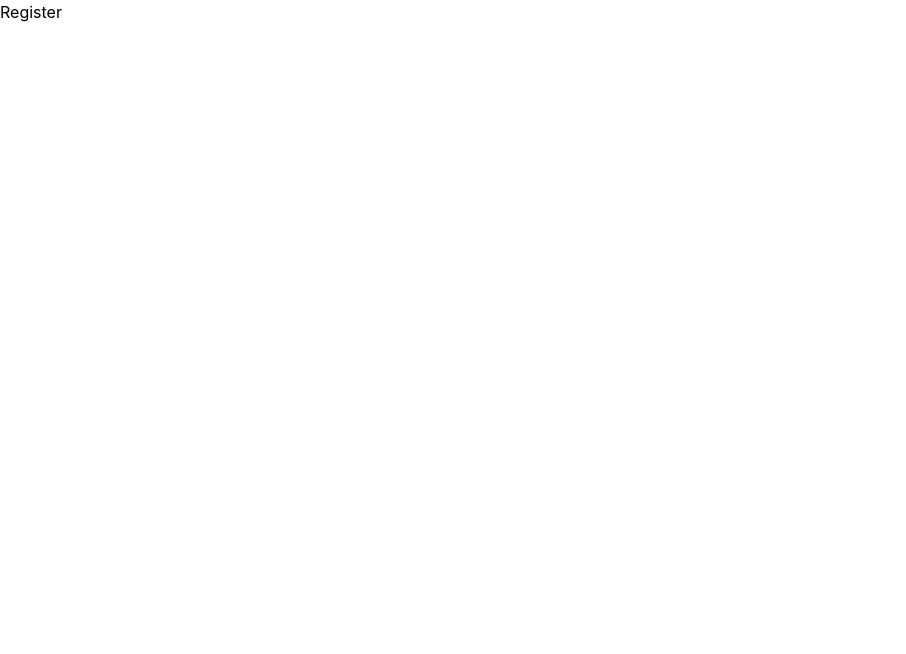
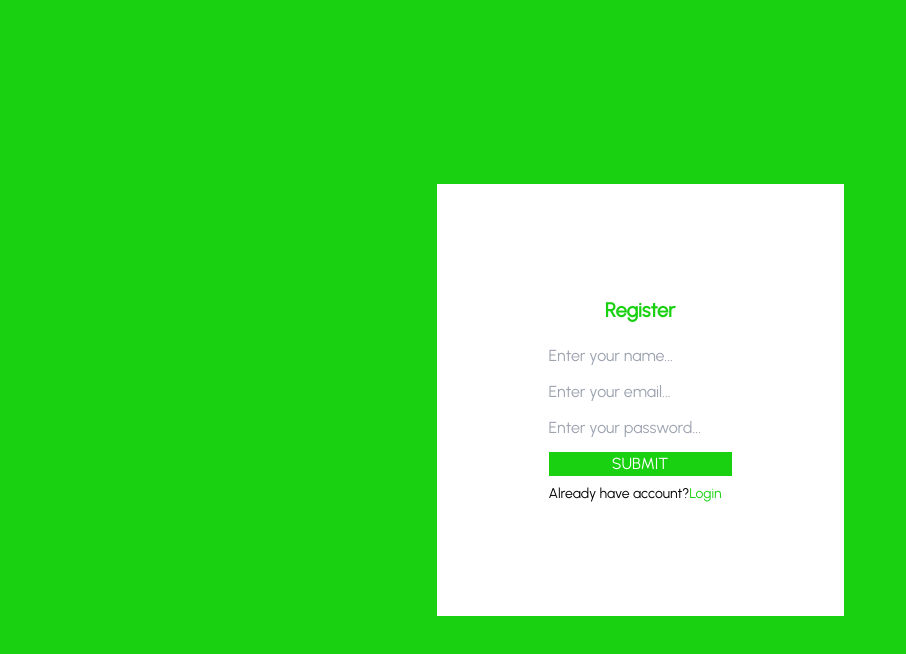
Before and after one commit to udaya19/mern-chatapp-client, a React (Create React App) app: page /register in a window 1280 px wide. Shown: the top 654 px of the page, without its empty margins (0-906 px from the left). Built offline with nearby package versions, Linux system fonts and the light colour scheme.

Commit message:
login and registration pages

```diff
--- a/public/index.html
+++ b/public/index.html
@@ -10,6 +10,12 @@
       content="Web site created using create-react-app"
     />
     <link rel="apple-touch-icon" href="%PUBLIC_URL%/logo192.png" />
+    <link rel="preconnect" href="https://fonts.googleapis.com" />
+    <link rel="preconnect" href="https://fonts.gstatic.com" crossorigin />
+    <link
+      href="https://fonts.googleapis.com/css2?family=Urbanist&display=swap"
+      rel="stylesheet"
+    />
     <!--
       manifest.json provides metadata used when your web app is installed on a
       user's mobile device or desktop. See https://developers.google.com/web/fundamentals/web-app-manifest/
--- a/src/index.css
+++ b/src/index.css
@@ -4,9 +4,7 @@
 
 body {
   margin: 0;
-  font-family: -apple-system, BlinkMacSystemFont, 'Segoe UI', 'Roboto', 'Oxygen',
-    'Ubuntu', 'Cantarell', 'Fira Sans', 'Droid Sans', 'Helvetica Neue',
-    sans-serif;
+  font-family: 'Urbanist', sans-serif;
   -webkit-font-smoothing: antialiased;
   -moz-osx-font-smoothing: grayscale;
 }
--- a/src/pages/Login/index.jsx
+++ b/src/pages/Login/index.jsx
@@ -1,7 +1,55 @@
-import React from "react";
+import React, { useState } from "react";
+import { Link } from "react-router-dom";
 
 const Login = () => {
-  return <div>Login</div>;
+  const [email, setEmail] = useState("");
+  const [password, setPassword] = useState("");
+  const onSubmit = (e) => {
+    e.preventDefault();
+  };
+  return (
+    <div className="h-screen bg-primary flex justify-center items-center">
+      <div className="form-box flex flex-col bg-white p-28">
+        <h1 className="text-primary font-bold text-xl mb-5 text-center">
+          Login
+        </h1>
+        <form action="" className="flex flex-col" onSubmit={onSubmit}>
+          <input
+            type="email"
+            name="email"
+            className="mb-3 focus:outline-black"
+            placeholder="Enter your email..."
+            value={email}
+            onChange={(e) => {
+              setEmail(e.target.value);
+            }}
+          />
+          <input
+            type="password"
+            name="password"
+            className="mb-3 focus:outline-black"
+            placeholder="Enter your password..."
+            value={password}
+            onChange={(e) => {
+              setPassword(e.target.value);
+            }}
+          />
+          <button
+            className="uppercase hover:bg-gray-50 transition-colors hover:text-primary bg-primary text-white"
+            type="submit"
+          >
+            Submit
+          </button>
+        </form>
+        <span className="text-sm mt-2">
+          Don't have an account?
+          <Link to="/register" className="text-primary">
+            Register
+          </Link>
+        </span>
+      </div>
+    </div>
+  );
 };
 
 export default Login;
--- a/src/pages/Register/index.jsx
+++ b/src/pages/Register/index.jsx
@@ -1,7 +1,67 @@
-import React from "react";
+import React, { useState } from "react";
+import { Link } from "react-router-dom";
 
 const Register = () => {
-  return <div>Register</div>;
+  const [name, setName] = useState("");
+  const [email, setEmail] = useState("");
+  const [password, setPassword] = useState("");
+  const onSubmit = (e) => {
+    e.preventDefault();
+  };
+  return (
+    <div className="h-screen bg-primary flex justify-center items-center">
+      <div className="form-box flex flex-col bg-white p-28">
+        <h1 className="text-primary font-bold text-xl mb-5 text-center">
+          Register
+        </h1>
+        <form action="" className="flex flex-col" onSubmit={onSubmit}>
+          <input
+            type="text"
+            name="name"
+            className="mb-3 focus:outline-black"
+            id="name"
+            value={name}
+            onChange={(e) => {
+              setName(e.target.value);
+            }}
+            placeholder="Enter your name..."
+          />
+          <input
+            type="email"
+            name="email"
+            className="mb-3 focus:outline-black"
+            placeholder="Enter your email..."
+            value={email}
+            onChange={(e) => {
+              setEmail(e.target.value);
+            }}
+          />
+          <input
+            type="password"
+            name="password"
+            className="mb-3 focus:outline-black"
+            placeholder="Enter your password..."
+            value={password}
+            onChange={(e) => {
+              setPassword(e.target.value);
+            }}
+          />
+          <button
+            className="uppercase hover:bg-gray-50 transition-colors hover:text-primary bg-primary text-white"
+            type="submit"
+          >
+            Submit
+          </button>
+        </form>
+        <span className="text-sm mt-2">
+          Already have account?
+          <Link to="/login" className="text-primary">
+            Login
+          </Link>
+        </span>
+      </div>
+    </div>
+  );
 };
 
 export default Register;
--- a/tailwind.config.js
+++ b/tailwind.config.js
@@ -2,7 +2,11 @@
 module.exports = {
   content: ["./src/**/*.{js,jsx,ts,tsx}"],
   theme: {
-    extend: {},
+    extend: {
+      colors: {
+        primary: "#1AD111",
+      },
+    },
   },
   plugins: [],
 };
```
